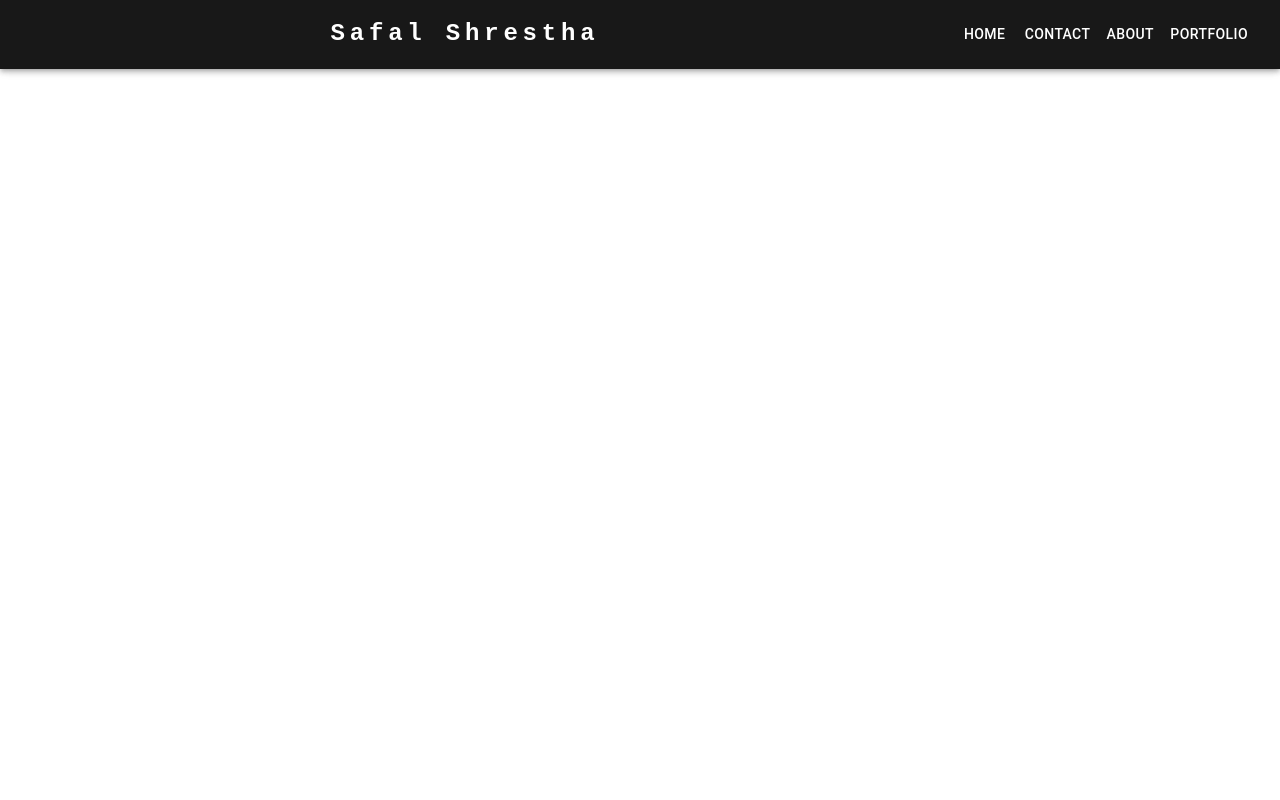
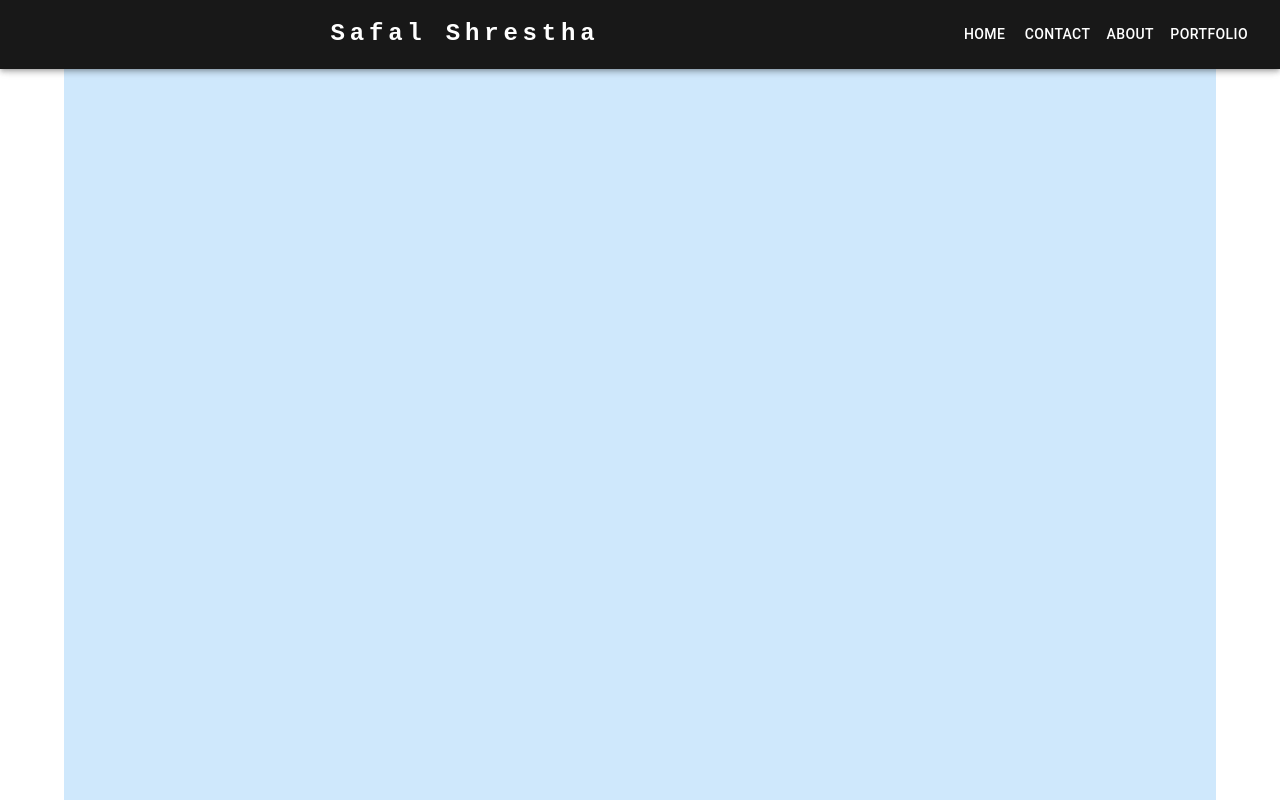
Before and after one commit to shrestha815/personal-website-project, a React (Create React App) app in the folder portfolio-website/: page /About in a window 1280 px wide. Shown: the top 800 px of the page. Built offline with nearby package versions, Linux system fonts and the light colour scheme.

Commit message:
more progress

```diff
--- a/portfolio-website/src/components/About.js
+++ b/portfolio-website/src/components/About.js
@@ -1,9 +1,20 @@
 import React from "react";
 import Navbar from "./navbar.js";
+import { Box, Container, Typography } from "@mui/material";
 
 function About() {
     return(
-        <><Navbar /></>
+        <><><Navbar /></>
+        <Container maxWidth = "lg">
+            <Box sx={{display: 'flex', justifyContent: 'right', alignItems:'right',
+             bgcolor: '#cfe8fc', height: '100vw'}}>
+                <Typography
+                    variant="h5">
+                        About Page
+                    </Typography>
+            </Box>
+        </Container>
+        </>
     );
 }
 export default About;
--- a/portfolio-website/src/components/Contact.js
+++ b/portfolio-website/src/components/Contact.js
@@ -7,7 +7,7 @@ function Contact() {
         <><><Navbar /></>
         <Container maxWidth ="lg">
             <Box sx={{display: 'flex', justifyContent: 'center', alignItems:'center',
-             bgcolor: '#cfe8fc',height: '100vh'}}>
+             bgcolor: '#cfe8fc',width: '100vw', height: '100vh'}}>
                 <Typography
                 variant="h5">
                     Something to look at
```
Also changed, not shown: portfolio-website/src/components/ImagePlacer.js (added, +15 -0 lines).
